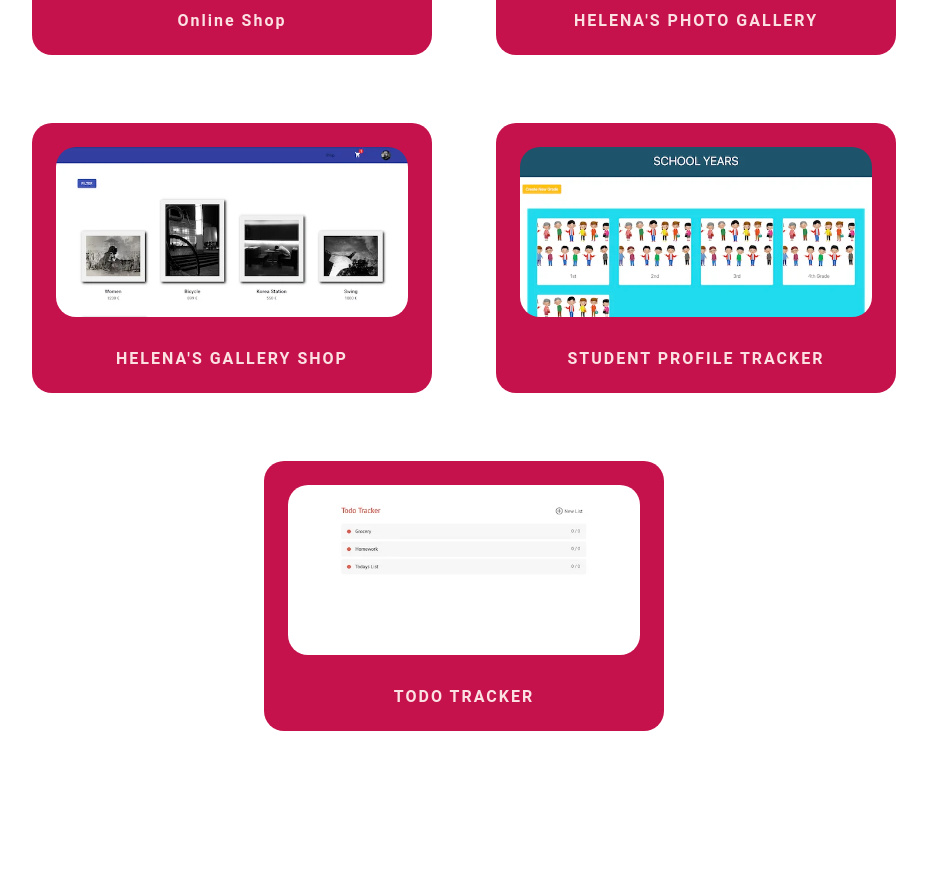
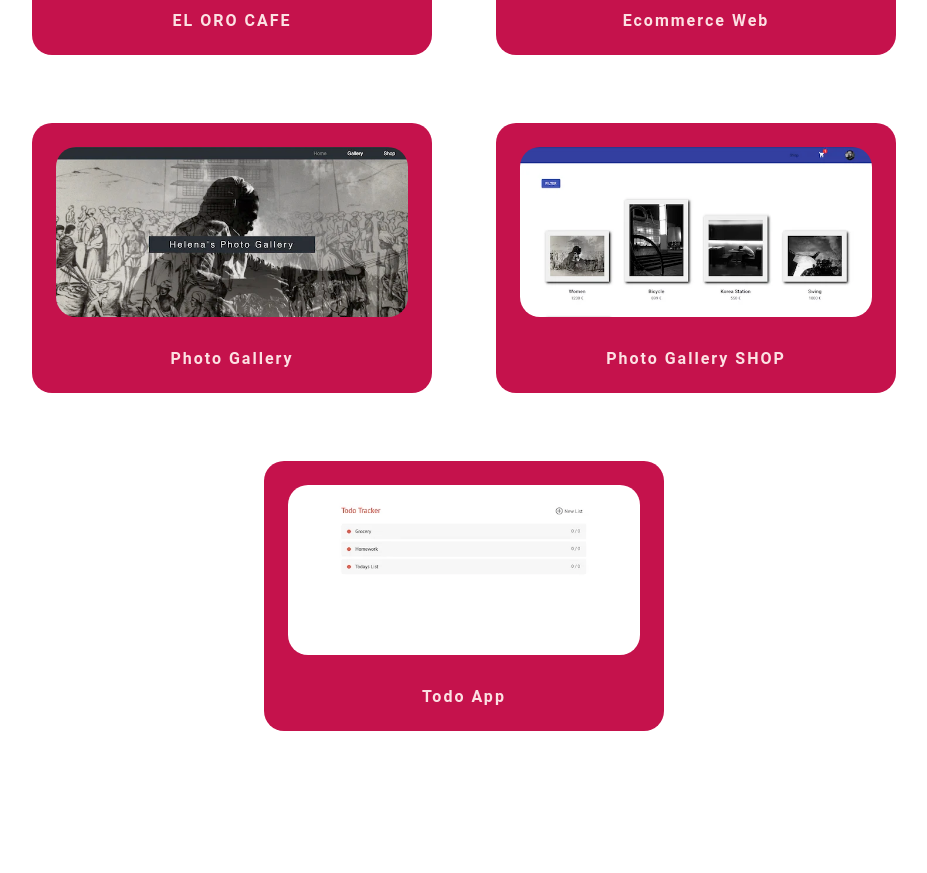
Before and after one commit to KishorBudhathoki10/portfolio-react, a React (Create React App) app: page / in a window 1280 px wide. Shown: the part 2340-3213 px from the top of the page, without its empty margins (176-1103 px from the left). Built offline with nearby package versions, Linux system fonts and the light colour scheme.

Commit message:
Updated projects to show new projects

```diff
--- a/src/Routes/Projects/Projects.js
+++ b/src/Routes/Projects/Projects.js
@@ -21,8 +21,15 @@ const Projects = () => {
 
         <div className={classes.main__projects}>
           <ProjectCard
+            imageUrl="./images/projects/elorocafe.webp"
+            title="EL ORO CAFE"
+            siteUrl="https://elorocafe.netlify.app/"
+            githubUrl="https://github.com/KishorBudhathoki10/el-oro-cafe"
+          />
+
+          <ProjectCard
             imageUrl="./images/projects/simple-shop.webp"
-            title="Online Shop"
+            title="Ecommerce Web"
             siteUrl="https://simple-portfolio-shop.herokuapp.com/"
             githubUrl="https://github.com/KishorBudhathoki10/simple-shop"
             testingUser="test@test.com"
@@ -31,7 +38,7 @@ const Projects = () => {
 
           <ProjectCard
             imageUrl="./images/projects/gallery.webp"
-            title="HELENA'S PHOTO GALLERY"
+            title="Photo Gallery"
             siteUrl="https://helenasphotogallery.netlify.app/#/"
             githubUrl="https://github.com/KishorBudhathoki10/Gallery"
             testingUser="test@test.com"
@@ -40,7 +47,7 @@ const Projects = () => {
 
           <ProjectCard
             imageUrl="./images/projects/gallery-shop.webp"
-            title="HELENA'S GALLERY SHOP"
+            title="Photo Gallery SHOP"
             siteUrl="https://shophelenasphotogallery.netlify.app/#/"
             githubUrl="https://github.com/KishorBudhathoki10/Gallery-Shop"
             testingUser="test@test.com"
@@ -48,15 +55,8 @@ const Projects = () => {
           />
 
           <ProjectCard
-            imageUrl="./images/projects/studentProfileTracker.webp"
-            title="STUDENT PROFILE TRACKER"
-            siteUrl="http://studentprofiletracker.herokuapp.com/"
-            githubUrl="https://github.com/KishorBudhathoki10/Students-Grade-Tracker-App"
-          />
-
-          <ProjectCard
             imageUrl="./images/projects/todoList.webp"
-            title="TODO TRACKER"
+            title="Todo App"
             siteUrl="https://kishor-todos-app-with-database.herokuapp.com/lists"
             githubUrl="https://github.com/KishorBudhathoki10/TODO_APP"
           />
```
Also changed, not shown: public/images/projects/elorocafe.webp (added), public/images/projects/studentProfileTracker.webp (deleted).
